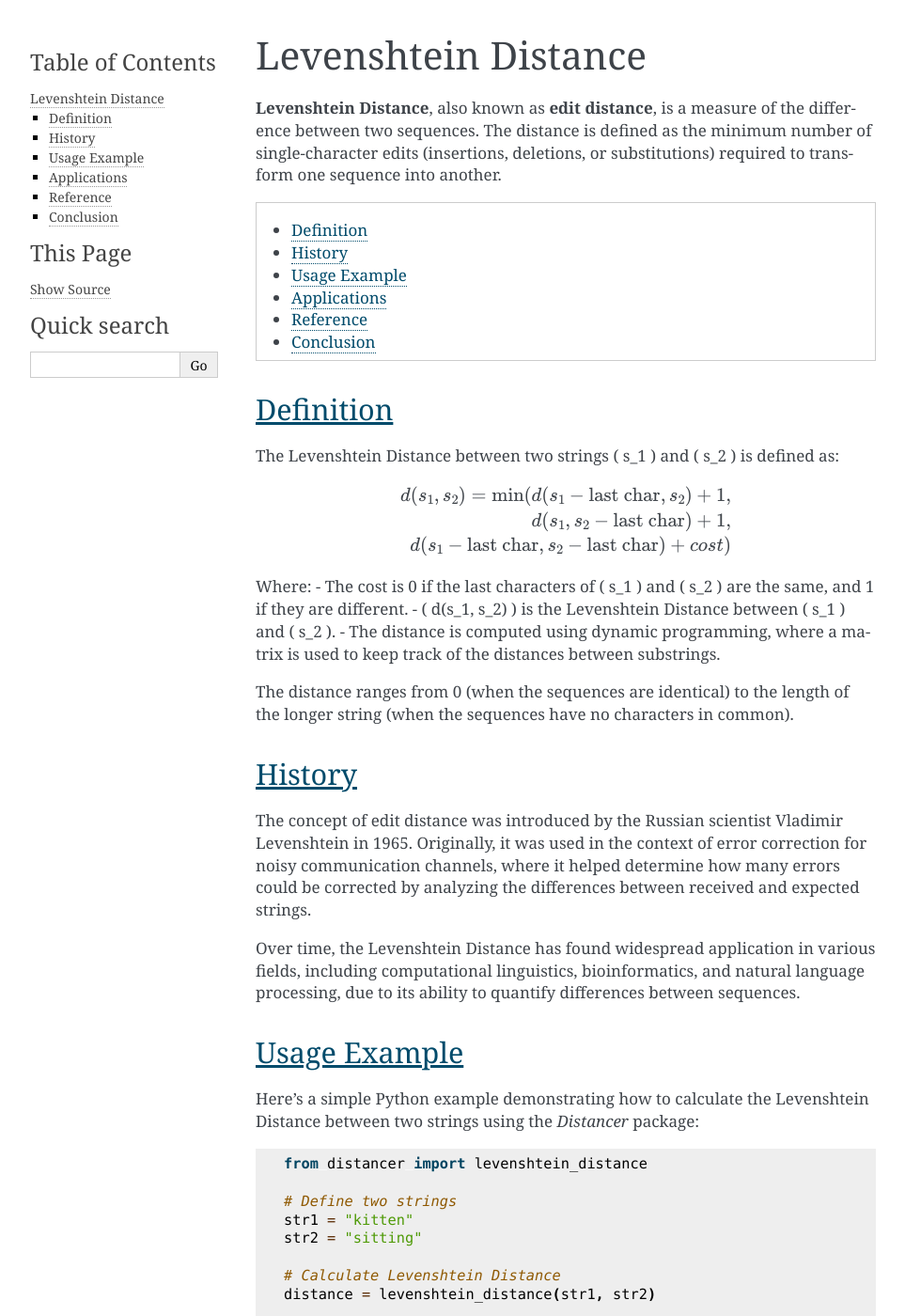
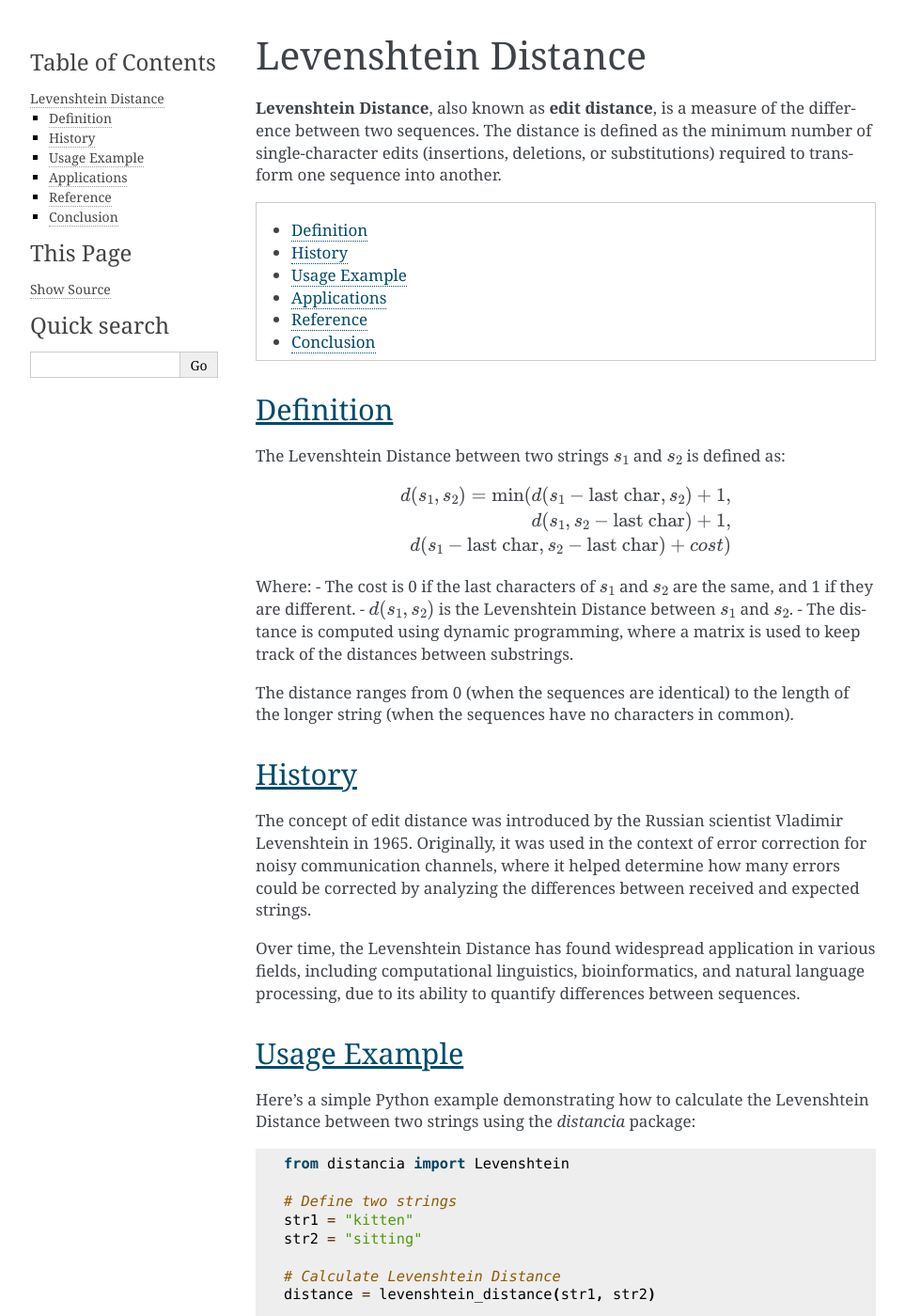
Before and after one commit to ym001/distancia, a Sphinx documentation site: the page built from docs/Levenshtein.rst, in a window 1280 px wide and 1400 px high. Shown: the whole window at 94% size, without its empty margins (148-1111 px from the left). Built offline with Sphinx 7.4.7, drawn with Linux system fonts in a browser that asks for light colours; pages that are not in the unit, such as notebooks, are missing from menus.

Commit message:
Update Levenshtein.rst

```diff
--- a/docs/Levenshtein.rst
+++ b/docs/Levenshtein.rst
@@ -10,7 +10,7 @@ Levenshtein Distance
 Definition
 ----------
 
-The Levenshtein Distance between two strings \( s_1 \) and \( s_2 \) is defined as:
+The Levenshtein Distance between two strings :math:`s_1` and :math:`s_2` is defined as:
 
 .. math::
 
@@ -21,8 +21,8 @@ The Levenshtein Distance between two strings \( s_1 \) and \( s_2 \) is defined
    )
 
 Where:
-- The cost is 0 if the last characters of \( s_1 \) and \( s_2 \) are the same, and 1 if they are different.
-- \( d(s_1, s_2) \) is the Levenshtein Distance between \( s_1 \) and \( s_2 \).
+- The cost is 0 if the last characters of :math:`s_1` and :math:`s_2` are the same, and 1 if they are different.
+- :math:`d(s_1, s_2)` is the Levenshtein Distance between :math:`s_1` and :math:`s_2`.
 - The distance is computed using dynamic programming, where a matrix is used to keep track of the distances between substrings.
 
 The distance ranges from 0 (when the sequences are identical) to the length of the longer string (when the sequences have no characters in common).
@@ -37,11 +37,11 @@ Over time, the Levenshtein Distance has found widespread application in various
 Usage Example
 -------------
 
-Here's a simple Python example demonstrating how to calculate the Levenshtein Distance between two strings using the `Distancer` package:
+Here's a simple Python example demonstrating how to calculate the Levenshtein Distance between two strings using the `distancia` package:
 
 .. code-block:: python
 
-    from distancer import levenshtein_distance
+    from distancia import Levenshtein
 
     # Define two strings
     str1 = "kitten"
```
